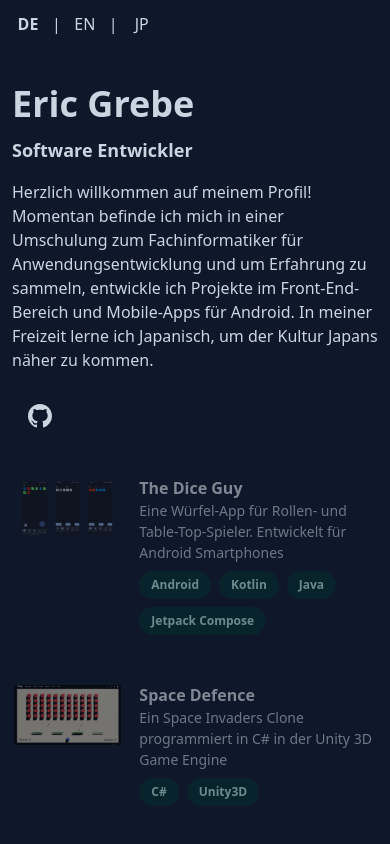
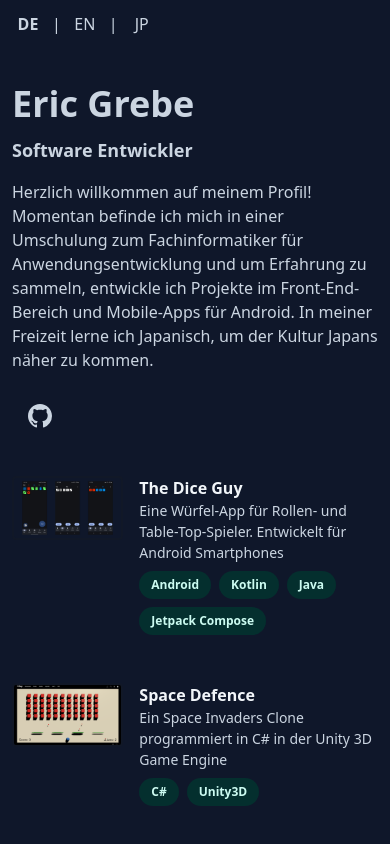
Before and after one commit to Jiyuu5/PortfolioWebsite, a React (Vite) app: page / in a window 390 px wide. Shown: the top 844 px of the page. Built offline with nearby package versions, Linux system fonts and the light colour scheme.

Commit message:
Change mobile opacity

```diff
--- a/src/components/Project.jsx
+++ b/src/components/Project.jsx
@@ -3,7 +3,7 @@ export default function Card({ title, description, tags, imgID, url }) {
   return (
     <li>
       <a href={url} target="_blank">
-        <div className="group mb-12 grid gap-4 grid-cols-3 sm:grid-cols-8 opacity-50 hover:opacity-100">
+        <div className="group mb-12 grid gap-4 grid-cols-3 sm:grid-cols-8 lg:opacity-50 hover:opacity-100">
           <div className="sm:col-span-2 ">
             <img
               className="object-cover border-2 rounded border-gray-900"
```
